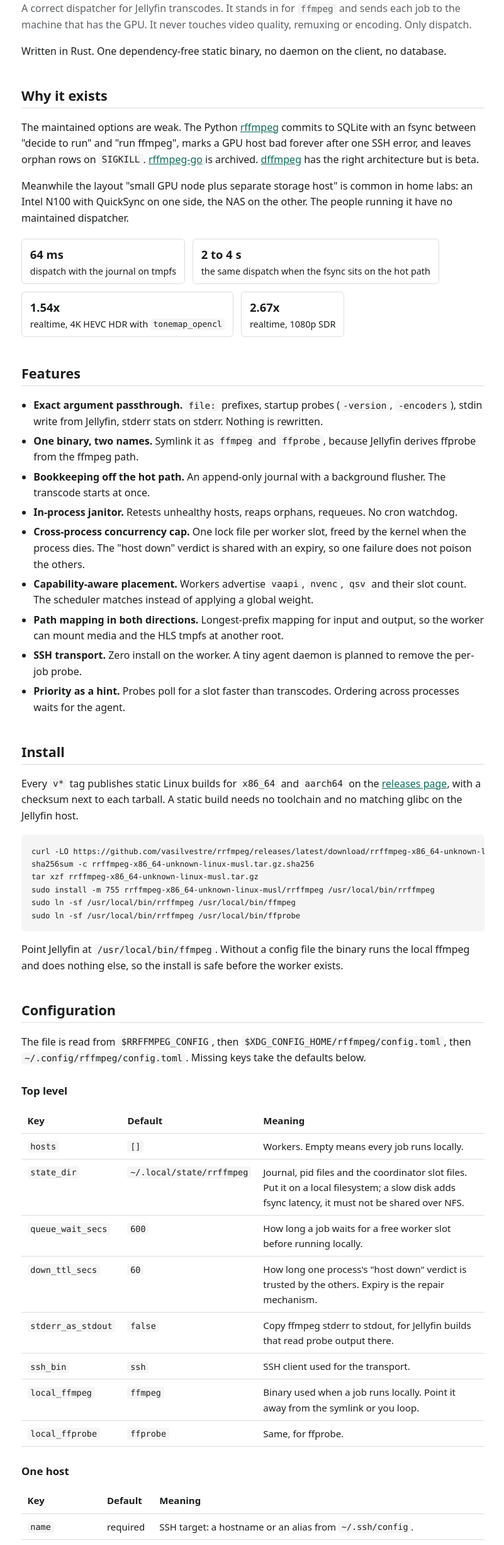
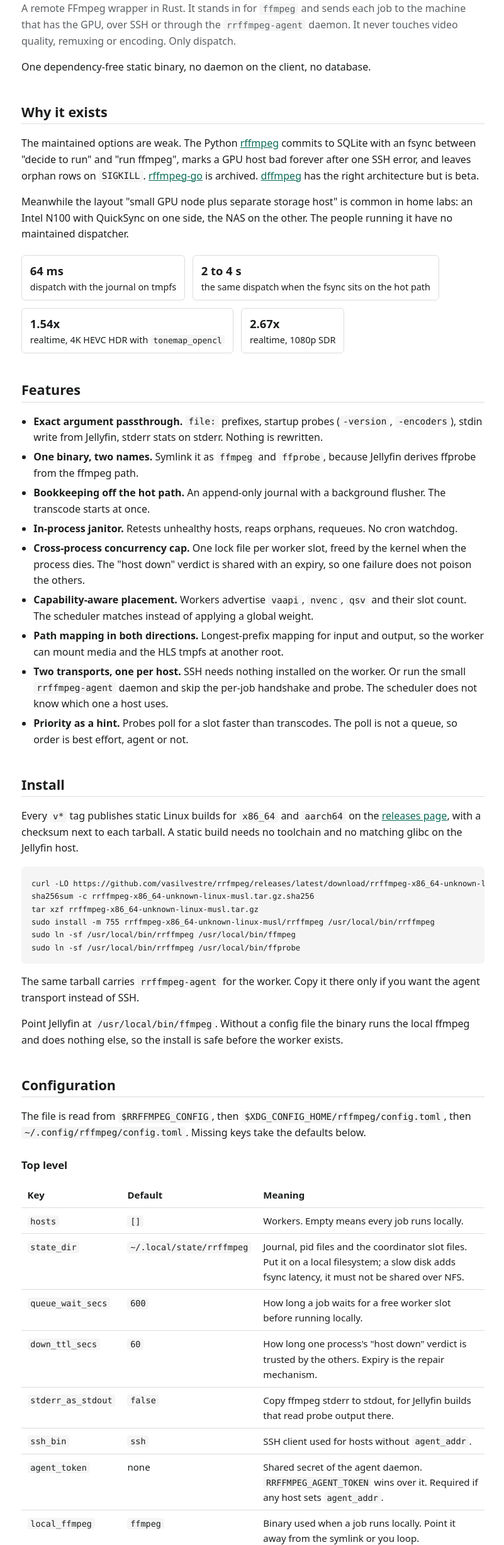
Before and after one commit to vasilvestre/rrffmpeg, a plain HTML site: page docs/index.html in a window 1280 px wide. Shown: the part 104-2557 px from the top of the page at 63% size, without its empty margins (238-1039 px from the left). Drawn offline with Linux system fonts and the light colour scheme.

Commit message:
call the project a remote FFmpeg wrapper in Rust
The old page sold it as a dispatcher and never said what it replaces. Name
rffmpeg, name the two transports, and list the three measured defects the
rewrite removes.

```diff
--- a/docs/index.html
+++ b/docs/index.html
@@ -3,8 +3,8 @@
 <head>
 <meta charset="utf-8">
 <meta name="viewport" content="width=device-width, initial-scale=1">
-<title>rrffmpeg: a dispatcher for Jellyfin transcodes</title>
-<meta name="description" content="rrffmpeg stands in for ffmpeg inside Jellyfin and sends each transcode to a machine that has the GPU. Arguments pass through unchanged.">
+<title>rrffmpeg: a remote FFmpeg wrapper for Jellyfin</title>
+<meta name="description" content="rrffmpeg is a remote FFmpeg wrapper in Rust. It stands in for ffmpeg inside Jellyfin and sends each transcode to the machine that has the GPU, over SSH or through its own agent. Arguments pass through unchanged.">
 <style>
   :root {
     --fg: #1b1d1e;
@@ -72,12 +72,12 @@
 <body>
 
 <h1>rrffmpeg</h1>
-<p class="lead">A correct dispatcher for Jellyfin transcodes. It stands in for
-<code>ffmpeg</code> and sends each job to the machine that has the GPU. It
-never touches video quality, remuxing or encoding. Only dispatch.</p>
+<p class="lead">A remote FFmpeg wrapper in Rust. It stands in for
+<code>ffmpeg</code> and sends each job to the machine that has the GPU, over SSH
+or through the <code>rrffmpeg-agent</code> daemon. It never touches video
+quality, remuxing or encoding. Only dispatch.</p>
 
-<p>Written in Rust. One dependency-free static binary, no daemon on the client,
-no database.</p>
+<p>One dependency-free static binary, no daemon on the client, no database.</p>
 
 <h2>Why it exists</h2>
 
@@ -122,10 +122,12 @@ people running it have no maintained dispatcher.</p>
   <li><b>Path mapping in both directions.</b> Longest-prefix mapping for input
   and output, so the worker can mount media and the HLS tmpfs at another
   root.</li>
-  <li><b>SSH transport.</b> Zero install on the worker. A tiny agent daemon is
-  planned to remove the per-job probe.</li>
+  <li><b>Two transports, one per host.</b> SSH needs nothing installed on the
+  worker. Or run the small <code>rrffmpeg-agent</code> daemon and skip the
+  per-job handshake and probe. The scheduler does not know which one a host
+  uses.</li>
   <li><b>Priority as a hint.</b> Probes poll for a slot faster than transcodes.
-  Ordering across processes waits for the agent.</li>
+  The poll is not a queue, so order is best effort, agent or not.</li>
 </ul>
 
 <h2>Install</h2>
@@ -142,6 +144,9 @@ tar xzf rrffmpeg-x86_64-unknown-linux-musl.tar.gz
 sudo install -m 755 rrffmpeg-x86_64-unknown-linux-musl/rrffmpeg /usr/local/bin/rrffmpeg
 sudo ln -sf /usr/local/bin/rrffmpeg /usr/local/bin/ffmpeg
 sudo ln -sf /usr/local/bin/rrffmpeg /usr/local/bin/ffprobe</code></pre>
+
+<p>The same tarball carries <code>rrffmpeg-agent</code> for the worker. Copy it
+there only if you want the agent transport instead of SSH.</p>
 
 <p>Point Jellyfin at <code>/usr/local/bin/ffmpeg</code>. Without a config file
 the binary runs the local ffmpeg and does nothing else, so the install is safe
@@ -164,7 +169,8 @@ below.</p>
     <tr><td><code>queue_wait_secs</code></td><td><code>600</code></td><td>How long a job waits for a free worker slot before running locally.</td></tr>
     <tr><td><code>down_ttl_secs</code></td><td><code>60</code></td><td>How long one process's "host down" verdict is trusted by the others. Expiry is the repair mechanism.</td></tr>
     <tr><td><code>stderr_as_stdout</code></td><td><code>false</code></td><td>Copy ffmpeg stderr to stdout, for Jellyfin builds that read probe output there.</td></tr>
-    <tr><td><code>ssh_bin</code></td><td><code>ssh</code></td><td>SSH client used for the transport.</td></tr>
+    <tr><td><code>ssh_bin</code></td><td><code>ssh</code></td><td>SSH client used for hosts without <code>agent_addr</code>.</td></tr>
+    <tr><td><code>agent_token</code></td><td>none</td><td>Shared secret of the agent daemon. <code>RRFFMPEG_AGENT_TOKEN</code> wins over it. Required if any host sets <code>agent_addr</code>.</td></tr>
     <tr><td><code>local_ffmpeg</code></td><td><code>ffmpeg</code></td><td>Binary used when a job runs locally. Point it away from the symlink or you loop.</td></tr>
     <tr><td><code>local_ffprobe</code></td><td><code>ffprobe</code></td><td>Same, for ffprobe.</td></tr>
   </tbody>
@@ -180,6 +186,7 @@ below.</p>
     <tr><td><code>capabilities</code></td><td><code>[]</code></td><td>Advertised encoders, for example <code>["vaapi"]</code>.</td></tr>
     <tr><td><code>ffmpeg_bin</code></td><td>inherited</td><td>ffmpeg path on the worker.</td></tr>
     <tr><td><code>ffprobe_bin</code></td><td>inherited</td><td>ffprobe path on the worker.</td></tr>
+    <tr><td><code>agent_addr</code></td><td>none</td><td><code>host:port</code> of <code>rrffmpeg-agent</code>. Set it to skip SSH for this host.</td></tr>
     <tr><td><code>paths</code></td><td><code>[]</code></td><td>Path maps, see below.</td></tr>
   </tbody>
 </table>
@@ -214,9 +221,10 @@ to = "/home/bob/transcode"</code></pre>
 <h2>Status</h2>
 
 <p>Working today: passthrough verified against real ffmpeg 8.0.1, one worker
-over SSH, path mapping both ways, journal plus janitor, per-host cap,
-capability match. Not yet: requeue after a dead client (needs the agent),
-priority ordering across processes, recorded-invocation replay.</p>
+over SSH, an agent transport, path mapping both ways, journal plus janitor,
+per-host cap, capability match. Not yet: requeue after a dead client (the
+agent kills the orphan instead), priority ordering across processes,
+recorded-invocation replay.</p>
 
 <p>Design choices and their costs are written down in the
 <a href="adr/">decision records</a>.</p>
```
Also changed, not shown: 1 other file.
